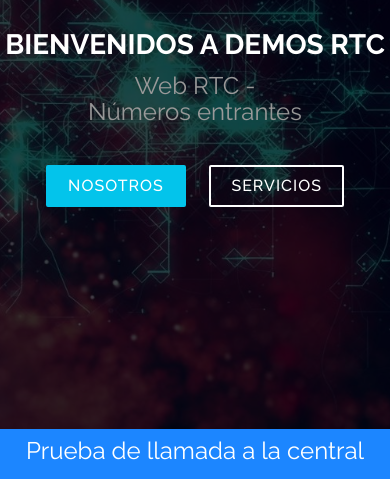
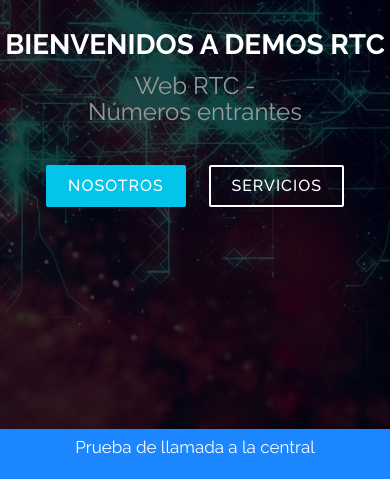
Before and after one commit to pereyradaniel/demosrtc, a website: page index.html in a window 390 px wide. Shown: the part 365-844 px from the top of the page. Drawn offline with nearby package versions, Linux system fonts and the light colour scheme.

Commit message:
cambio fuente botón flotante

```diff
--- a/css/style.css
+++ b/css/style.css
@@ -94,9 +94,12 @@ h1, h2, h3, h4, h5, h6 {
     padding-top: 9px;
 }
 
-.service-icon-2{
-  color: white;
+@media (max-width: 768px) {
+  .fixed-bottom h3 {
+    font-size: 17px;
+  }
 }
+
 
 
 #hero {
--- a/index.html
+++ b/index.html
@@ -69,7 +69,7 @@
   </section>
  <!-- llamada a la acción -->
    <div class="fixed-bottom">
-    <div><a href="https://demos-webrtc.ddns.net/click2call/contact/?callId=886b080d-f46b-4e33-bc02-95149bf44589"><h3>Prueba de llamada a la central</h3></a></div>
+    <div><a href="https://demos-webrtc.ddns.net/click2call/contact/?callId=886b080d-f46b-4e33-bc02-95149bf44589" target="_blank"><h3>Prueba de llamada a la central</h3></a></div>
   </div>
 
 
```
